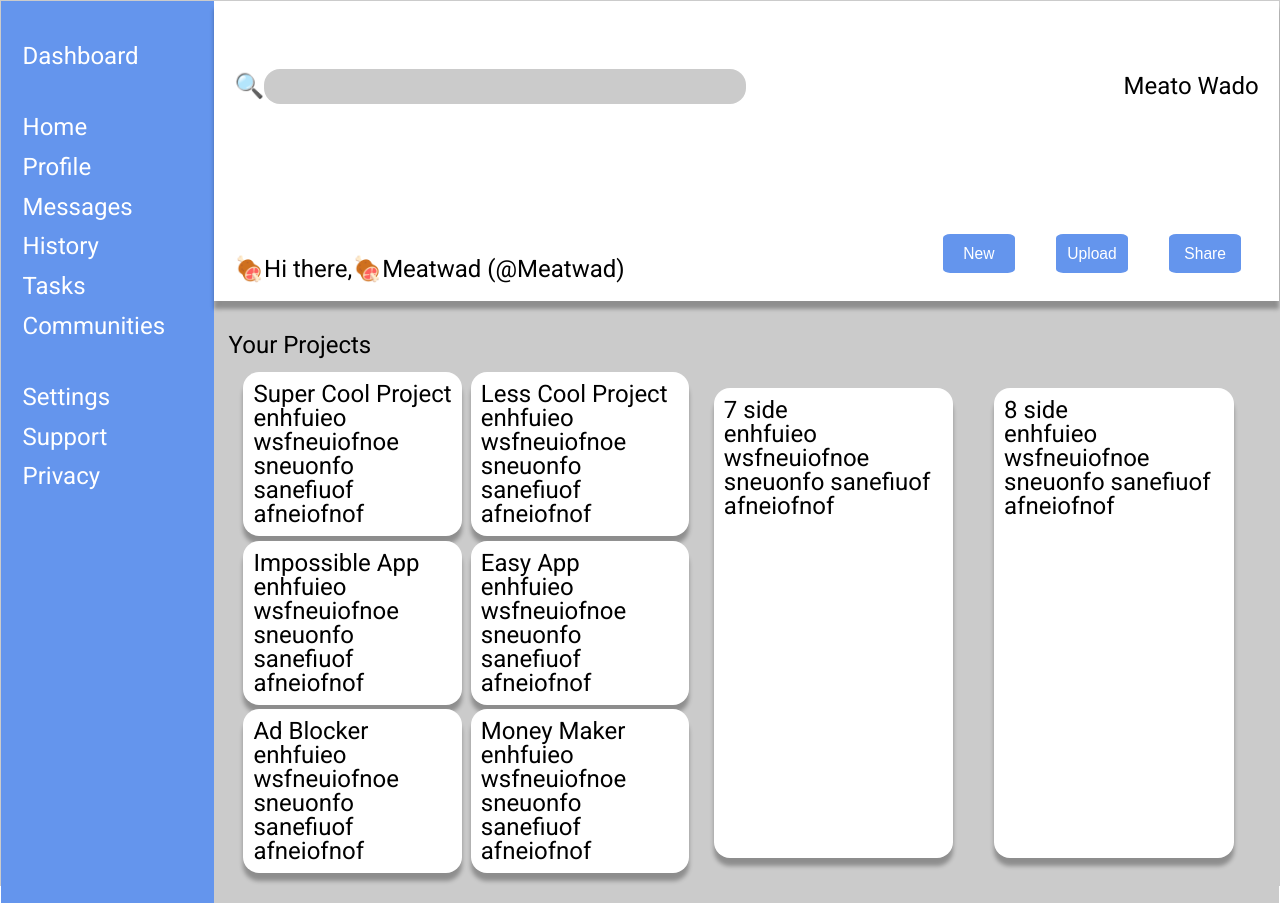
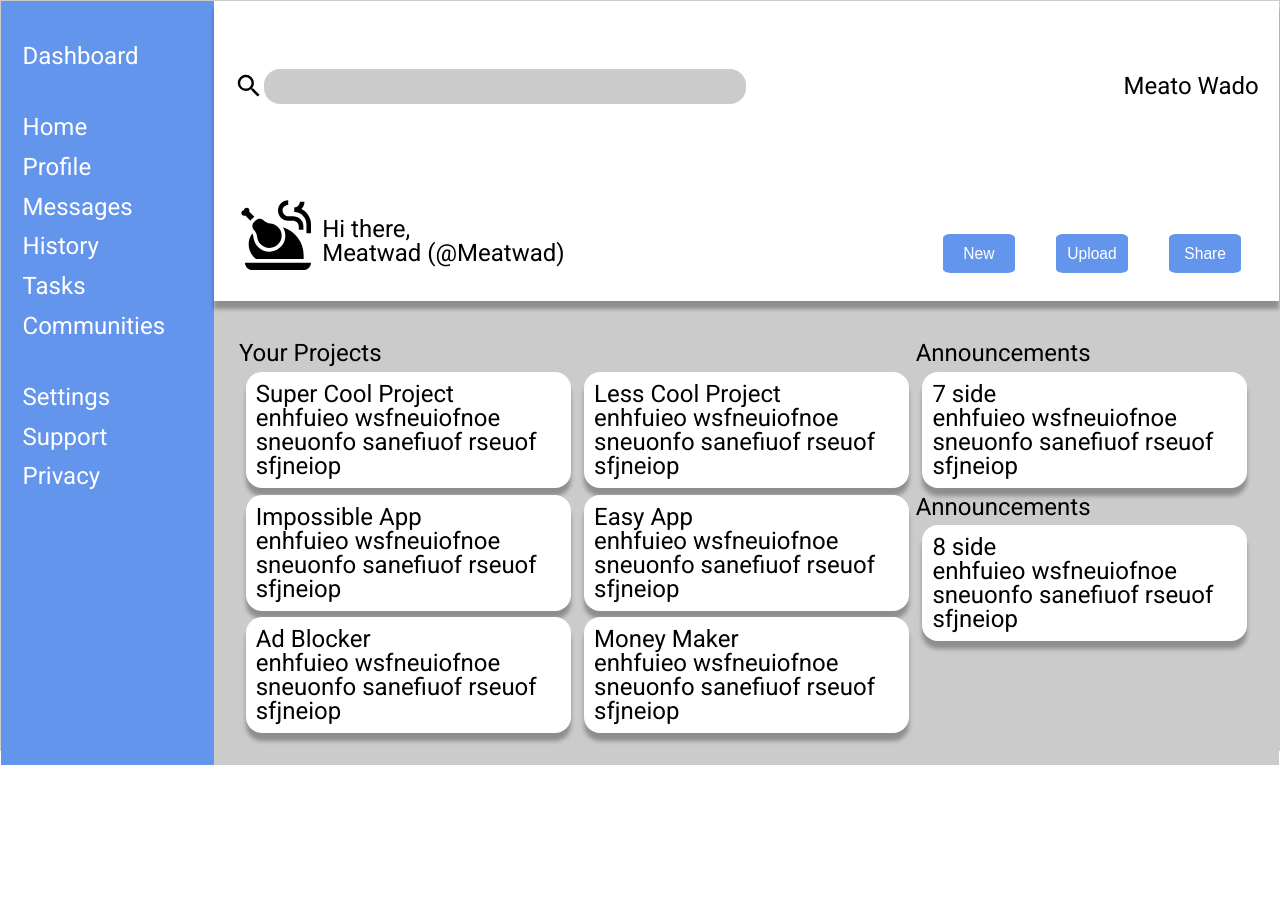
Before and after one commit to meatwad787/Admin-Dashboard, a plain HTML site: page index.html in a window 1280 px wide. After the commit the page ends 800 px from the top, so only its background shows below. Drawn offline with Linux system fonts and the light colour scheme.

Commit message:
Add divs and classes to style and structure and add svg's

```diff
--- a/index.html
+++ b/index.html
@@ -27,10 +27,22 @@
 
 
                   <div class="header">
-                    <div class="input">🔍 <input type="text"></div>
+
+                    <div class="input">
+                        <svg class="magnify" xmlns="http://www.w3.org/2000/svg" viewBox="0 0 24 24"><title>magnify</title>
+                            <path d="M9.5,3A6.5,6.5 0 0,1 16,9.5C16,11.11 15.41,12.59 14.44,13.73L14.71,14H15.5L20.5,19L19,20.5L14,15.5V14.71L13.73,14.44C12.59,15.41 11.11,16 9.5,16A6.5,6.5 0 0,1 3,9.5A6.5,6.5 0 0,1 9.5,3M9.5,5C7,5 5,7 5,9.5C5,12 7,14 9.5,14C12,14 14,12 14,9.5C14,7 12,5 9.5,5Z" />
+                        </svg>
+                         <input type="text"></div>
+
                     <div class="top-right-name">Meato Wado</div>
-                    <div class="big-name">🍖Hi there,
-                        <p class="bold">🍖Meatwad (@Meatwad)</p>
+                    <div class="big-name">
+                        <svg class="food-big" xmlns="http://www.w3.org/2000/svg" viewBox="0 0 24 24"><title>food-turkey</title>
+                            <path d="M5.44 7.96L5.96 7.43C6.54 6.85 7.5 6.85 8.1 7.47L8.12 7.5C8.61 8 9.26 8.24 9.97 8.31C10.94 8.4 11.88 8.92 12.5 9.86C13.18 10.94 13.17 12.38 12.46 13.45C11.26 15.3 8.75 15.5 7.28 14C6.72 13.45 6.4 12.74 6.32 12C6.24 11.27 5.95 10.58 5.44 10.07C4.86 9.5 4.86 8.54 5.44 7.96M9.64 16C8.47 16 7.38 15.55 6.57 14.72C5.87 14 5.43 13.1 5.32 12.12C5.29 11.82 5.2 11.43 4.96 11.07C4.36 11.9 4 12.9 4 14C4 15.64 4.8 17.09 6.03 18H19V17C19 13.4 16.61 10.35 13.34 9.35C14.23 10.75 14.21 12.62 13.3 14C12.5 15.25 11.12 16 9.64 16M14.78 7.56H16.05C16.92 7.56 17.68 8.17 17.68 9.26V10H18.93V9C18.93 7.5 17.6 6.36 16.05 6.36H14.78C13.95 6.36 13.24 5.54 13.24 4.7S13.95 3.24 14.78 3.24V2C13.24 2 12 3.24 12 4.78S13.24 7.56 14.78 7.56M4.5 7.55C4.56 7.45 4.64 7.35 4.73 7.25L5.25 6.73C5.34 6.64 5.44 6.57 5.54 6.5L4.13 5.07C4.27 4.8 4.22 4.45 4 4.22C3.7 3.93 3.22 3.93 2.93 4.22C2.79 4.36 2.72 4.53 2.71 4.71C2.53 4.72 2.36 4.79 2.22 4.93C1.93 5.22 1.93 5.7 2.22 6C2.45 6.22 2.79 6.27 3.07 6.13L4.5 7.55M18.39 4.39C18.9 3.88 19.22 3.19 19.22 2.42H17.97C17.97 3.25 17.27 3.95 16.44 3.95V5.19C18.3 5.19 19.76 6.71 19.76 8.57V11H21V8.57C21 6.72 19.94 5.13 18.39 4.39M5 21H19C20.11 21 21 20.11 21 19H3C3 20.11 3.9 21 5 21Z" />
+                        </svg>
+                        <div class="big-name-text">
+                            <p>Hi there,</p>
+                            <h1>Meatwad (@Meatwad)</h1>
+                        </div>
                     </div>
                     <div class="header-child-btn"><button class="btn">New</button>
                         <button class="btn">Upload</button>
@@ -38,38 +50,44 @@
                   </div>
 
 
-
               <div class="main-content">
                     <div class="projects">
-                        <h1>Your Projects</h1>
+
                         <div class="cards">
-                            <div class="cards-left">
-                                <div class="card super">Super Cool Project
-                                        <p>enhfuieo wsfneuiofnoe sneuonfo sanefiuof afneiofnof</p>
+                            <div class="main-cards">
+                                <div class="cards-left">
+                                    <h1>Your Projects</h1>
+                                    <div class="card super">Super Cool Project
+                                            <p>enhfuieo wsfneuiofnoe sneuonfo sanefiuof rseuof sfjneiop</p>
+                                    </div>
+                                    <div class="card impossible">Impossible App
+                                        <p>enhfuieo wsfneuiofnoe sneuonfo sanefiuof rseuof sfjneiop</p>
+                                    </div>
+                                    <div class="card ad">Ad Blocker
+                                        <p>enhfuieo wsfneuiofnoe sneuonfo sanefiuof rseuof sfjneiop</p>
+                                    </div>
                                 </div>
-                                <div class="card impossible">Impossible App
-                                    <p>enhfuieo wsfneuiofnoe sneuonfo sanefiuof afneiofnof</p>
-                                </div>
-                                <div class="card ad">Ad Blocker
-                                    <p>enhfuieo wsfneuiofnoe sneuonfo sanefiuof afneiofnof</p>
+                                <div class="cards-center">
+                                    <div class="card less">Less Cool Project
+                                        <p>enhfuieo wsfneuiofnoe sneuonfo sanefiuof rseuof sfjneiop</p>
+                                    </div>
+                                    <div class="card easy">Easy App
+                                        <p>enhfuieo wsfneuiofnoe sneuonfo sanefiuof rseuof sfjneiop</p>
+                                    </div>
+                                    <div class="card money">Money Maker
+                                        <p>enhfuieo wsfneuiofnoe sneuonfo sanefiuof rseuof sfjneiop</p>
+                                    </div>
                                 </div>
                             </div>
                             <div class="cards-right">
-                                <div class="card less">Less Cool Project
-                                    <p>enhfuieo wsfneuiofnoe sneuonfo sanefiuof afneiofnof</p>
+                                <h2>Announcements</h2>
+                                <div class="card seven">7 side
+                                    <p>enhfuieo wsfneuiofnoe sneuonfo sanefiuof rseuof sfjneiop</p>
                                 </div>
-                                <div class="card easy">Easy App
-                                    <p>enhfuieo wsfneuiofnoe sneuonfo sanefiuof afneiofnof</p>
+                                <h2>Announcements</h2>
+                                <div class="card eight">8 side
+                                    <p>enhfuieo wsfneuiofnoe sneuonfo sanefiuof rseuof sfjneiop</p>
                                 </div>
-                                <div class="card money">Money Maker
-                                    <p>enhfuieo wsfneuiofnoe sneuonfo sanefiuof afneiofnof</p>
-                                </div>
-                            </div>
-                            <div class="card seven">7 side
-                                <p>enhfuieo wsfneuiofnoe sneuonfo sanefiuof afneiofnof</p>
-                            </div>
-                            <div class="card eight">8 side
-                                <p>enhfuieo wsfneuiofnoe sneuonfo sanefiuof afneiofnof</p>
                             </div>
                         </div>
                     </div>
```
